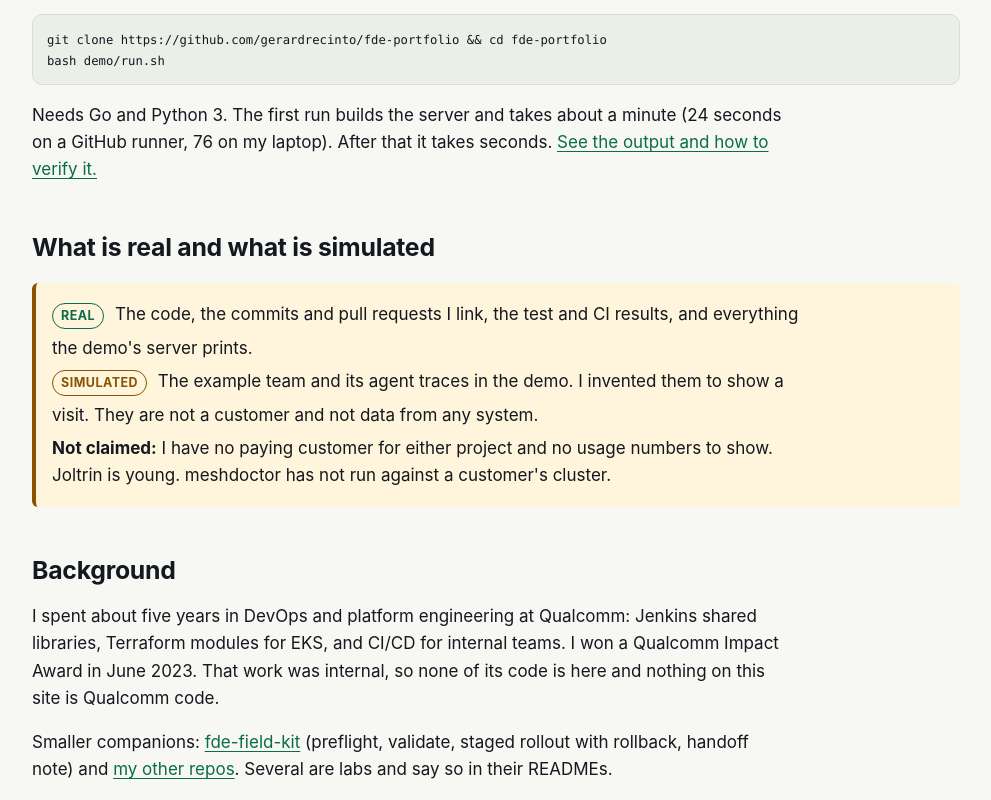
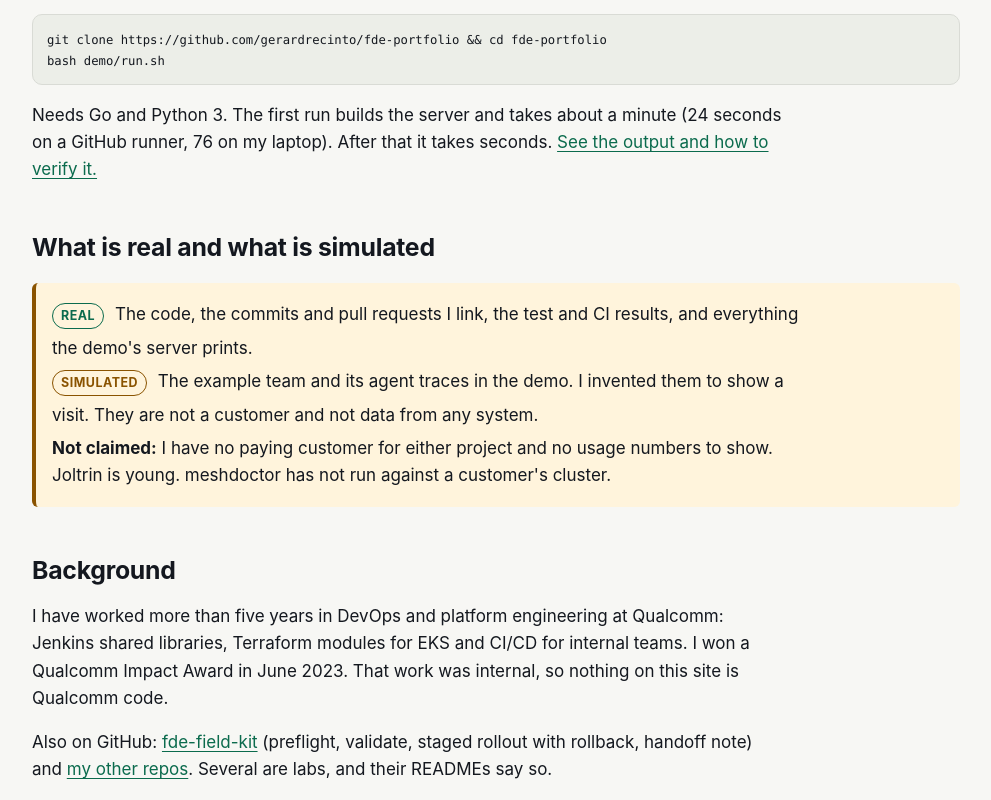
Before and after one commit to gerardrecinto/fde-portfolio, a plain HTML site: page site/index.html in a window 1280 px wide. Shown: the part 1243-2043 px from the top of the page, without its empty margins (144-1135 px from the left). Drawn offline with Linux system fonts and the light colour scheme.

Commit message:
Say more than five years at Qualcomm and tighten the background wording (#2)

```diff
--- a/site/index.html
+++ b/site/index.html
@@ -35,8 +35,8 @@ bash demo/run.sh</code></pre>
 <p><strong>Not claimed:</strong> I have no paying customer for either project and no usage numbers to show. Joltrin is young. meshdoctor has not run against a customer's cluster.</p></div>
 
 <h2>Background</h2>
-<p>I spent about five years in DevOps and platform engineering at Qualcomm: Jenkins shared libraries, Terraform modules for EKS, and CI/CD for internal teams. I won a Qualcomm Impact Award in June 2023. That work was internal, so none of its code is here and nothing on this site is Qualcomm code.</p>
-<p>Smaller companions: <a href="https://github.com/gerardrecinto/fde-field-kit">fde-field-kit</a> (preflight, validate, staged rollout with rollback, handoff note) and <a href="https://github.com/gerardrecinto">my other repos</a>. Several are labs and say so in their READMEs.</p>
+<p>I have worked more than five years in DevOps and platform engineering at Qualcomm: Jenkins shared libraries, Terraform modules for EKS and CI/CD for internal teams. I won a Qualcomm Impact Award in June 2023. That work was internal, so nothing on this site is Qualcomm code.</p>
+<p>Also on GitHub: <a href="https://github.com/gerardrecinto/fde-field-kit">fde-field-kit</a> (preflight, validate, staged rollout with rollback, handoff note) and <a href="https://github.com/gerardrecinto">my other repos</a>. Several are labs, and their READMEs say so.</p>
 </main>
 <!--FOOT-->
 </body></html>
```
